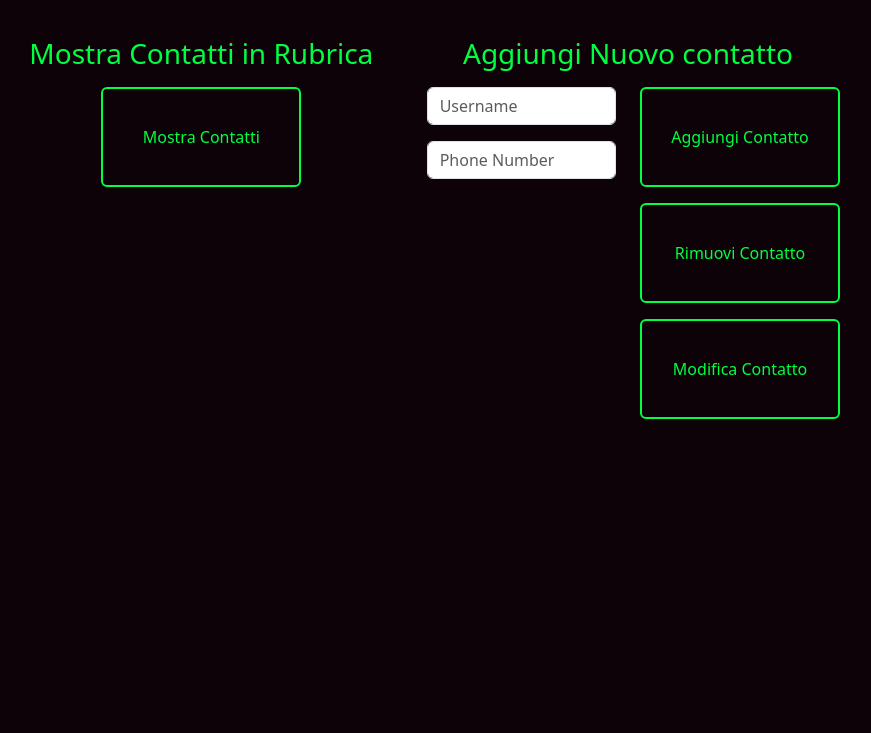
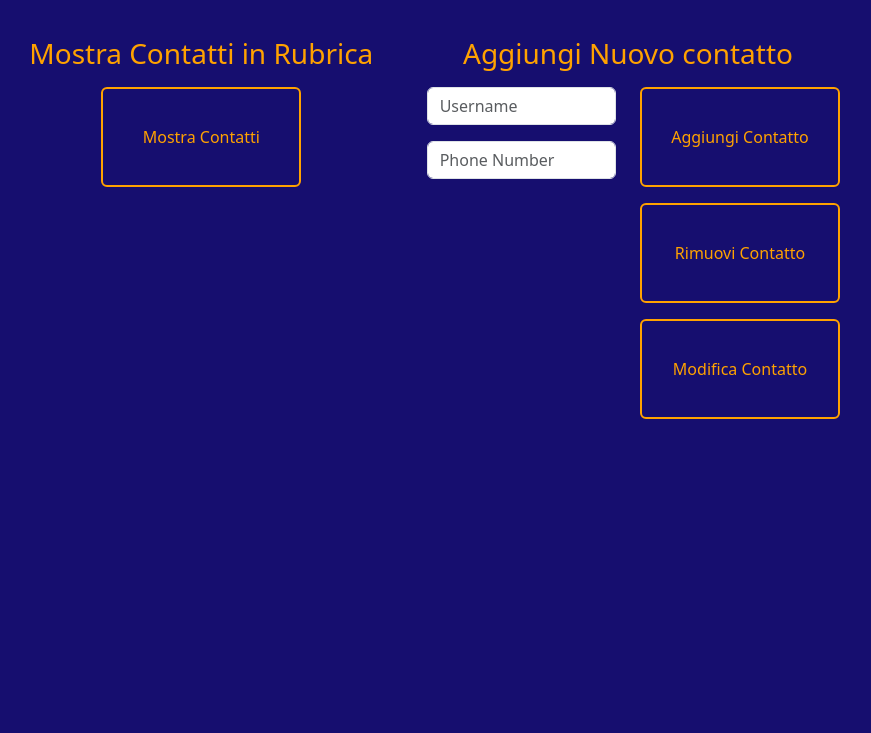
Before and after one commit to AlessandroConsoli/Selfwork-Rubrica, a plain HTML site: page index.html in a window 1280 px wide. Shown: the part 67-800 px from the top of the page, without its empty margins (12-883 px from the left). Drawn offline with nearby package versions, Linux system fonts and the light colour scheme.

Commit message:
cambiato colore layout

```diff
--- a/style.css
+++ b/style.css
@@ -1,6 +1,6 @@
 body{
-    background-color: rgb(13, 2, 8);
-    color: rgb(0, 255, 65);
+    background-color: rgb(22, 14, 111);
+    color: rgb(255, 162, 0);
 
 }
 
@@ -16,22 +16,22 @@ p{
 .btn-custom{
     height: 100px;
     width: 200px;
-    color: rgb(0, 255, 65);
+    color: rgb(255, 162, 0);
     background-color: transparent;
-    border: 2px solid rgb(0, 255, 65);
+    border: 2px solid rgb(255, 162, 0);
     display: block;
     margin: auto;
 }
 
 
 .btn-custom:hover{
-    background-color: rgb(0, 255, 65);
+    background-color: rgb(255, 162, 0);
     color: rgb(13, 2, 8);
 }
 
 
 .card-custom{
-    box-shadow: 4px 4px 15px rgb(0, 143, 17), -3px -3px 5px rgb(0, 255, 65);
+    box-shadow: 4px 4px 15px rgb(255, 183, 0), -3px -3px 5px rgb(255, 162, 0);
     height: 50px;
     border-radius: 20px;
     display: flex;
```
